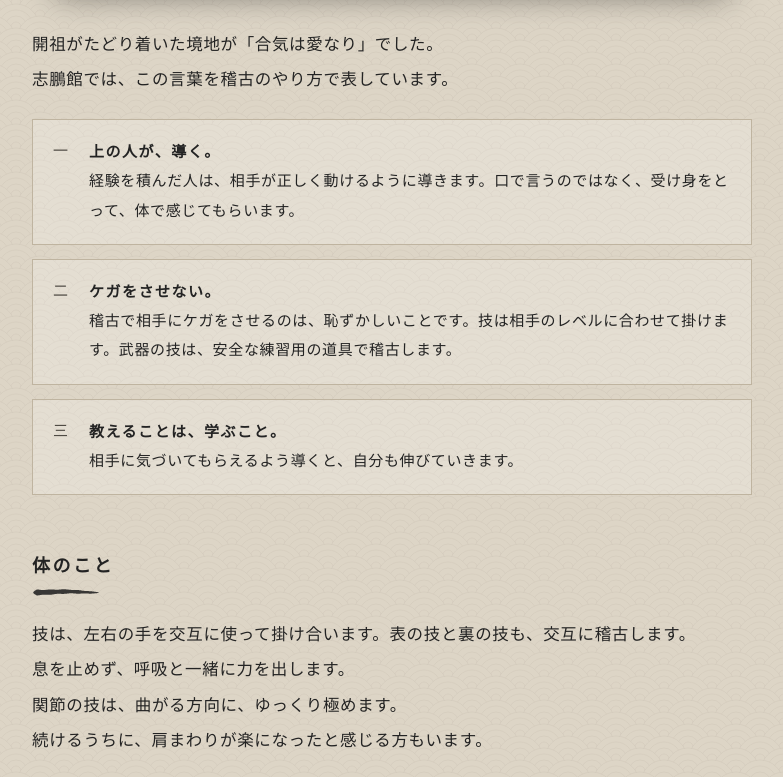
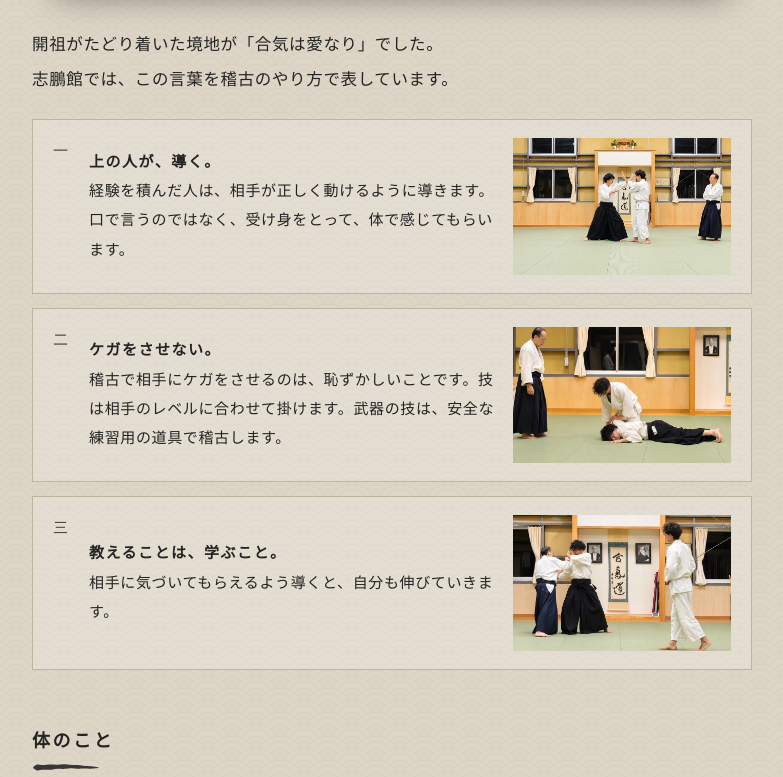
Before and after one commit to shihokan-aikido/shihokan-aikido.github.io, a plain HTML site: page index.html in a window 1280 px wide. Shown: the part 3897-4674 px from the top of the page, without its empty margins (248-1031 px from the left). Drawn offline with Linux system fonts and the light colour scheme; a web font is replaced by a local one.

Commit message:
稽古写真5枚を追加（見学・体験、合気は愛なり、よくある質問）
Co-Authored-By: Claude Opus 5.5 <noreply@anthropic.com>

```diff
--- a/assets/css/site.css
+++ b/assets/css/site.css
@@ -759,3 +759,13 @@ main{overflow-x:hidden;overflow-x:clip}
 .ethics-fold .close-label,.ethics-fold[open] .open-label{display:none}
 .ethics-fold[open] .close-label{display:inline}
 .ethics-fold[open]>summary{margin-bottom:18px}
+/* 2026-11-27 新しい稽古写真 */
+.ph.has-photo img[src*="keiko_04"]{object-position:50% 55%}
+.rules.has-ph li{display:grid;grid-template-columns:1fr clamp(112px,34%,250px);gap:16px;align-items:center}
+.rules.has-ph .r-ph{margin:0;aspect-ratio:16/10;overflow:hidden;background:#e9e3d6}
+.rules.has-ph .r-ph img{width:100%;height:100%;object-fit:cover;display:block}
+.rules.has-ph .r-ph img[src*="keiko_05"]{object-position:100% 50%}
+.rules.has-ph .r-ph img[src*="keiko_06"],.rules.has-ph .r-ph img[src*="keiko_07"]{object-position:0% 50%}
+@media (max-width:520px){.rules.has-ph li{grid-template-columns:1fr;gap:12px}.rules.has-ph .r-ph{order:-1;aspect-ratio:21/9}}
+.faq-ph{margin:16px 0 4px}
+.faq-ph img{width:100%;height:auto;display:block}
--- a/index.html
+++ b/index.html
@@ -220,10 +220,10 @@
       <p class="ja">開祖がたどり着いた境地が「合気は愛なり」でした。<br>志鵬館では、この言葉を稽古のやり方で表しています。</p>
       <p class="en" lang="en">The Founder's final understanding was: <i>Aiki is love.</i><br>At Shihokan, we put these words into practice in the way we train.</p>
     </div>
-    <ol class="rules fade">
-      <li><span class="ja"><b>上の人が、導く。</b>経験を積んだ人は、相手が正しく動けるように導きます。口で言うのではなく、受け身をとって、体で感じてもらいます。</span><span class="en" lang="en"><b>Seniors lead.</b>Experienced members guide their partners so they can move correctly — not by talking, but by taking the fall and letting them feel it.</span></li>
-      <li><span class="ja"><b>ケガをさせない。</b>稽古で相手にケガをさせるのは、恥ずかしいことです。技は相手のレベルに合わせて掛けます。武器の技は、安全な練習用の道具で稽古します。</span><span class="en" lang="en"><b>No one gets hurt.</b>Injuring a partner is something to be ashamed of. Techniques are matched to your partner's level, and weapons practice uses safe training tools.</span></li>
-      <li><span class="ja"><b>教えることは、学ぶこと。</b>相手に気づいてもらえるよう導くと、自分も伸びていきます。</span><span class="en" lang="en"><b>To teach is to learn.</b>When you help a partner notice something, you grow too.</span></li>
+    <ol class="rules has-ph fade"><!-- 2026-11-27 決まりごとに稽古写真を1枚ずつ（了解確認中） -->
+      <li><div class="r-txt"><span class="ja"><b>上の人が、導く。</b>経験を積んだ人は、相手が正しく動けるように導きます。口で言うのではなく、受け身をとって、体で感じてもらいます。</span><span class="en" lang="en"><b>Seniors lead.</b>Experienced members guide their partners so they can move correctly — not by talking, but by taking the fall and letting them feel it.</span></div><figure class="r-ph"><img src="assets/img/keiko_05_michibiku.webp" alt="袴の先輩が白帯の人の相手をし、館長 松井慶康が腕を組んで見守っているところ" width="960" height="540" loading="lazy" decoding="async"></figure></li>
+      <li><div class="r-txt"><span class="ja"><b>ケガをさせない。</b>稽古で相手にケガをさせるのは、恥ずかしいことです。技は相手のレベルに合わせて掛けます。武器の技は、安全な練習用の道具で稽古します。</span><span class="en" lang="en"><b>No one gets hurt.</b>Injuring a partner is something to be ashamed of. Techniques are matched to your partner's level, and weapons practice uses safe training tools.</span></div><figure class="r-ph"><img src="assets/img/keiko_06_osae.webp" alt="抑え技で相手をそっと畳に抑えているところを、館長 松井慶康が見ている" width="960" height="510" loading="lazy" decoding="async"></figure></li>
+      <li><div class="r-txt"><span class="ja"><b>教えることは、学ぶこと。</b>相手に気づいてもらえるよう導くと、自分も伸びていきます。</span><span class="en" lang="en"><b>To teach is to learn.</b>When you help a partner notice something, you grow too.</span></div><figure class="r-ph"><img src="assets/img/keiko_07_kumu.webp" alt="館長 松井慶康が道場生と組んで技を稽古しているところ" width="960" height="532" loading="lazy" decoding="async"></figure></li>
     </ol>
 
     <!-- 体のこと -->
@@ -381,8 +381,8 @@
   <p class="prose fade"><span class="ja">年に2回ほどあります。</span><span class="en" lang="en">Grading examinations are held about twice a year.</span></p>
 
   <h3 class="fade" id="trial"><span class="ja">見学・体験</span><span class="en">Visit &amp; Try a Class</span></h3>
-  <!-- 稽古写真（2026-11-14）：写る人の了解確認済み（No.34、2026-11-14） -->
-  <figure class="ph wide has-photo fade" style="margin-bottom:28px"><img src="assets/img/keiko_03_rei_mono.webp" alt="「合氣道」の掛け軸の前で、正座で礼をする道場生と、立って礼を返す館長 松井慶康" width="793" height="579" loading="lazy" decoding="async"></figure>
+  <!-- 2026-11-27 白黒の礼の写真（keiko_03_rei_mono）から、全員の座礼（後ろ姿・カラー）に入れ替え -->
+  <figure class="ph wide has-photo fade" style="margin-bottom:28px"><img src="assets/img/keiko_04_rei_zenin.webp" alt="稽古のはじめの座礼。「合氣道」の掛け軸と神棚に向かって、指導者と道場生が並んで礼をしている後ろ姿" width="1448" height="1086" loading="lazy" decoding="async"></figure>
   <ol class="steps fade">
     <li><span class="ja">火・木・土のどの稽古日でも、いつもの稽古時間に見学・体験できます。</span><span class="en">You can watch or try a class on any practice day — Tuesday, Thursday or Saturday — at the usual class time.</span></li>
     <li><span class="ja">遅くても前日までに、メールか電話でご連絡ください（連絡先はすぐ下）。</span><span class="en">Please contact us by email or phone by the day before (contacts below).</span></li>
@@ -408,7 +408,7 @@
   <div class="faq fade">
     <details><!-- 2026-11-19 追加。人数・年齢層・男女の割合は数字で書かない（回答No.5） -->
       <summary><span class="ja">どんな人が通っていますか。</span><span class="en">Who trains at the dojo?</span></summary>
-      <div class="a"><span class="ja">高校生以上の方は一般の部、小学1年生から中学生はこどもの部（わかば合気道クラブ）で稽古しています。合気道が初めての大人の方は、17:00の回から始めることもできます。稽古の雰囲気は、ぜひ見学で確かめてみてください。</span><span class="en">High school students and adults train in the adult class, and children from grade 1 to grade 9 in the children's class (Wakaba Aikido Club). Adults new to aikido can also start in the 17:00 class. Come and watch a class to get a feel for the dojo.</span></div>
+      <div class="a"><span class="ja">高校生以上の方は一般の部、小学1年生から中学生はこどもの部（わかば合気道クラブ）で稽古しています。合気道が初めての大人の方は、17:00の回から始めることもできます。稽古の雰囲気は、ぜひ見学で確かめてみてください。</span><span class="en">High school students and adults train in the adult class, and children from grade 1 to grade 9 in the children's class (Wakaba Aikido Club). Adults new to aikido can also start in the 17:00 class. Come and watch a class to get a feel for the dojo.</span><figure class="faq-ph"><img src="assets/img/dojo_zentai.webp" alt="道場全体の稽古の様子。年代のちがう道場生が、組ごとに投げや抑えの稽古をしている" width="1206" height="640" loading="lazy" decoding="async"></figure></div>
     </details>
     <details>
       <summary><span class="ja">見学だけでもいいですか。</span><span class="en">Can I just come and watch?</span></summary>
```
Also changed, not shown: assets/img/dojo_zentai.webp (added), assets/img/keiko_04_rei_zenin.webp (added), assets/img/keiko_05_michibiku.webp (added), assets/img/keiko_06_osae.webp (added), assets/img/keiko_07_kumu.webp (added).
